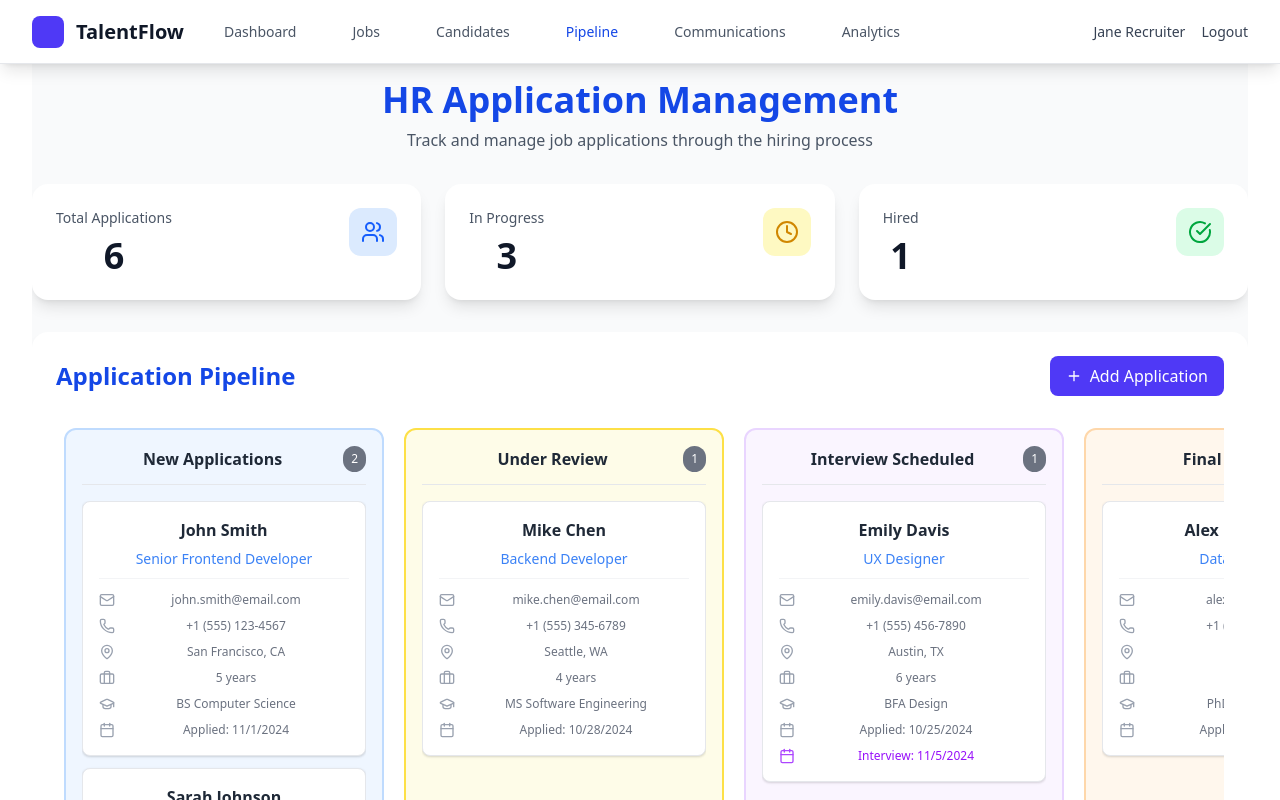
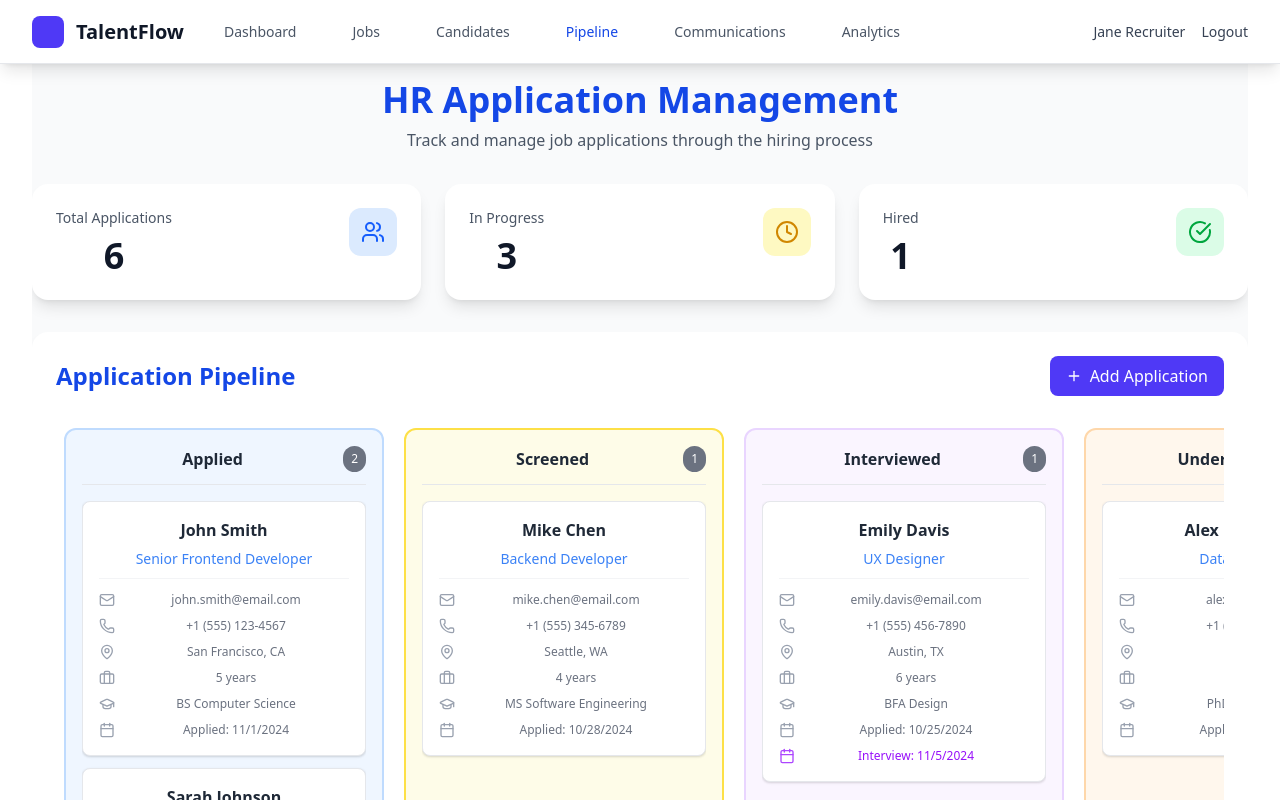
Before and after one commit to 22f1000288/soft-engg-project-sep-2025-se-SEP-team_6, a React (Vite) app in the folder hrms-project/: page /kanban-board in a window 1280 px wide. Shown: the top 800 px of the page. Built offline with nearby package versions, Linux system fonts and the light colour scheme.

Commit message:
job creator link updated, Kanban Board status names changed

```diff
--- a/hrms-project/src/pages/JobCreater.jsx
+++ b/hrms-project/src/pages/JobCreater.jsx
@@ -16,7 +16,7 @@ export default function JobCreater() {
 
   const navItems = [
     { label: "Dashboard", to: "/hr-dashboard" },
-    { label: "Jobs", to: "/jobs" },
+    { label: "Jobs", to: "/hr-jobs" },
     { label: "Candidates", to: "/candidates" },
     { label: "Communications", to: "/communications" },
     { label: "Analytics", to: "/analytics" },
--- a/hrms-project/src/pages/KanbanBoard.jsx
+++ b/hrms-project/src/pages/KanbanBoard.jsx
@@ -91,11 +91,11 @@ const initialApplications = {
 };
 
 const columns = [
-  { id: "new-applications", title: "New Applications", color: "bg-blue-50 border-blue-200" },
-  { id: "under-review", title: "Under Review", color: "bg-yellow-50 border-yellow-200" },
-  { id: "interview-scheduled", title: "Interview Scheduled", color: "bg-purple-50 border-purple-200" },
-  { id: "final-review", title: "Final Review", color: "bg-orange-50 border-orange-200" },
-  { id: "hired", title: "Hired", color: "bg-green-50 border-green-200" }
+  { id: "new-applications", title: "Applied", color: "bg-blue-50 border-blue-200" },
+  { id: "under-review", title: "Screened", color: "bg-yellow-50 border-yellow-200" },
+  { id: "interview-scheduled", title: "Interviewed", color: "bg-purple-50 border-purple-200" },
+  { id: "final-review", title: "Under Review", color: "bg-orange-50 border-orange-200" },
+  { id: "hired", title: "Offered", color: "bg-green-50 border-green-200" }
 ];
 
 export default function KanbanBoard(props) {
```
Also changed, not shown: 1 other file (tests, documents, lock files or other folders).
